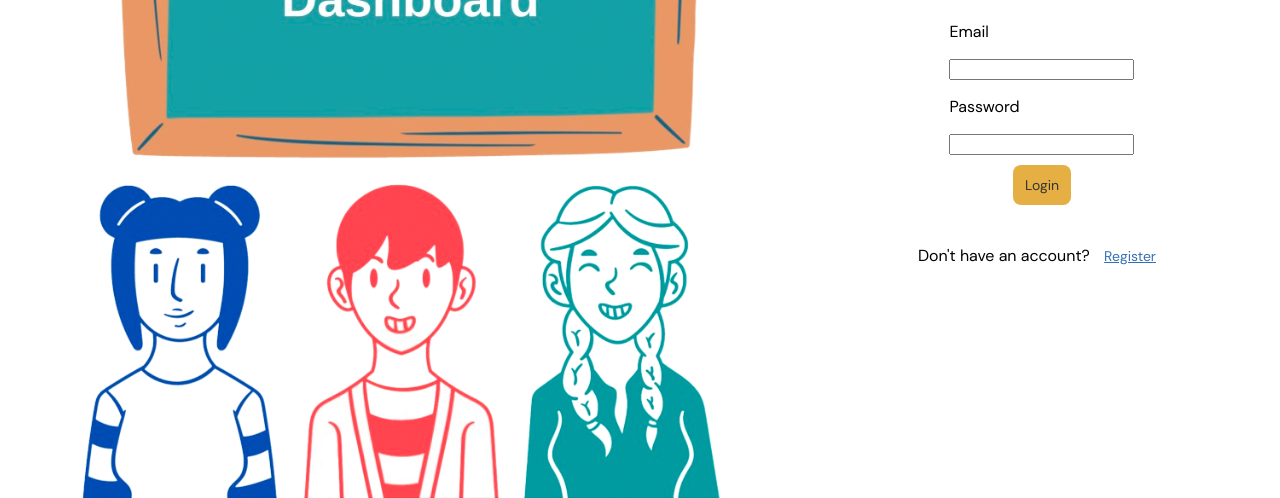
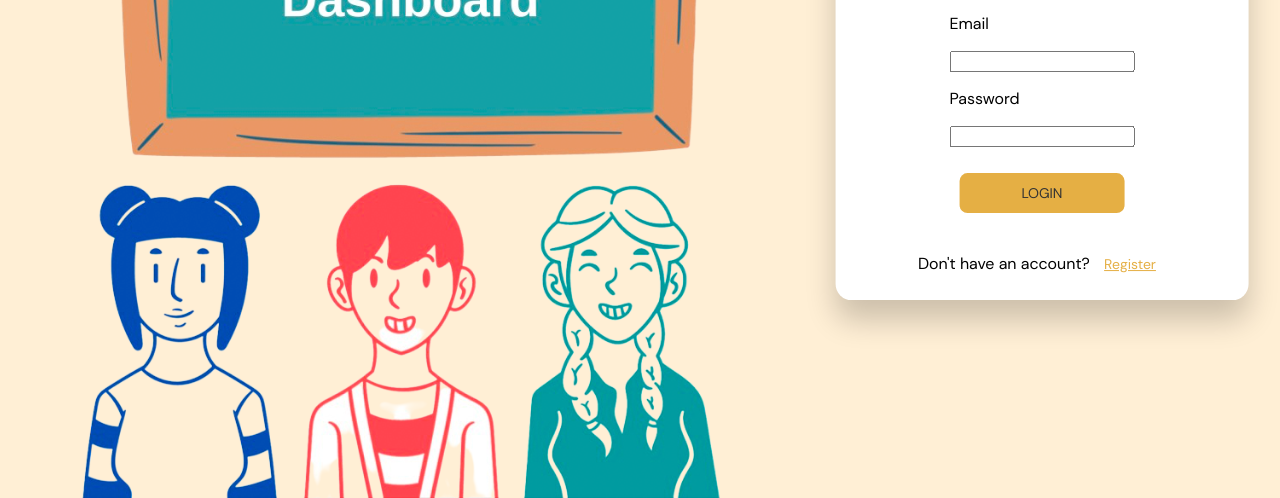
Before and after one commit to ckcherry23/MWS-Student-Dashboard, a React app in the folder frontend/: page /Register in a window 1280 px wide. Shown: the part 302-800 px from the top of the page. Built offline with nearby package versions, Linux system fonts and the light colour scheme.

Commit message:
Add bg color for login page

```diff
--- a/frontend/src/components/Login/Login.css
+++ b/frontend/src/components/Login/Login.css
@@ -5,10 +5,12 @@
     --cream: #f4d087;
     --grey: #e5e5e5;
     --dark: #333333;
+    --bg: #FFEFD5;
 }
 
 .login-wrapper {
     display: flex;
+    background-color: var(--bg);
     /* flex-direction: column; */
     /* padding: 50px; */
     /* align-items: center; */
@@ -26,13 +28,36 @@
     }
  }
 
-.login-wrapper2 {
+.login-container {
+    height: 100vh;
+    width: 100%;
+    position: relative;
+    /* background-image: url('../../images/blobanimation.svg');
+    background-repeat: no-repeat; */
+}
+
+.blob {
+    position: absolute;
+    z-index: -100;
+}
+
+.login-form {
+    background-color: #FFFFFF;
     display: flex;
     justify-content: center;
     flex-direction: column;
     align-items: center;
-    height: 100vh;
-    width: 100%;
+    margin: 0;
+    position: absolute;
+    top: 50%;
+    left: 50%;
+    z-index: 100;
+    -ms-transform: translate(-50%, -50%);
+    transform: translate(-50%, -50%);
+    width: 80%;
+    border-radius: 16px;
+    padding: 16px;
+    box-shadow: rgba(0, 0, 0, 0.2) 0px 20px 30px;
 }
 
 .button-wrapper {
@@ -60,6 +85,7 @@
     user-select: none;
     -webkit-user-select: none;
     touch-action: manipulation;
+    width: 100%
 }
 
 .button-2:hover {
@@ -70,7 +96,7 @@
     background-color: transparent;
     border-radius: 8px;
     border-width: 0;
-    color: var(--blue);
+    color: var(--yellow);
     cursor: pointer;
     display: inline-block;
     font-size: 14px;
--- a/frontend/src/components/Login/Login.js
+++ b/frontend/src/components/Login/Login.js
@@ -40,7 +40,8 @@ export default function Login({ setToken }) {
     return (
         <div className="login-wrapper">
             <img className="loginimg" src={loginimg} alt={"login"} />
-            <div className={"login-wrapper2"}>
+            <div className={"login-container"}>
+            <div className={"login-form"}>
                 <h1>Log in here!</h1>
                 <form onSubmit={handleSubmit}>
                     <label>
@@ -51,15 +52,18 @@ export default function Login({ setToken }) {
                         <p>Password</p>
                         <input type="password" onChange={e => setPassword(e.target.value)} />
                     </label>
+                    <p/>
                     <div className='button-wrapper'>
-                        <button className="button-2" type="submit">Login</button>
+                        <button className="button-2" type="submit">LOGIN</button>
                     </div>
                 </form>
                 <br/>
                 <div>
                     Don't have an account? <button className='register-button' onClick={() => navigate("/register")}>Register</button>
                 </div>
+               </div>
             </div>
+
         </div>
     )
 }
```
Also changed, not shown: frontend/src/images/blobanimation.svg (added).
